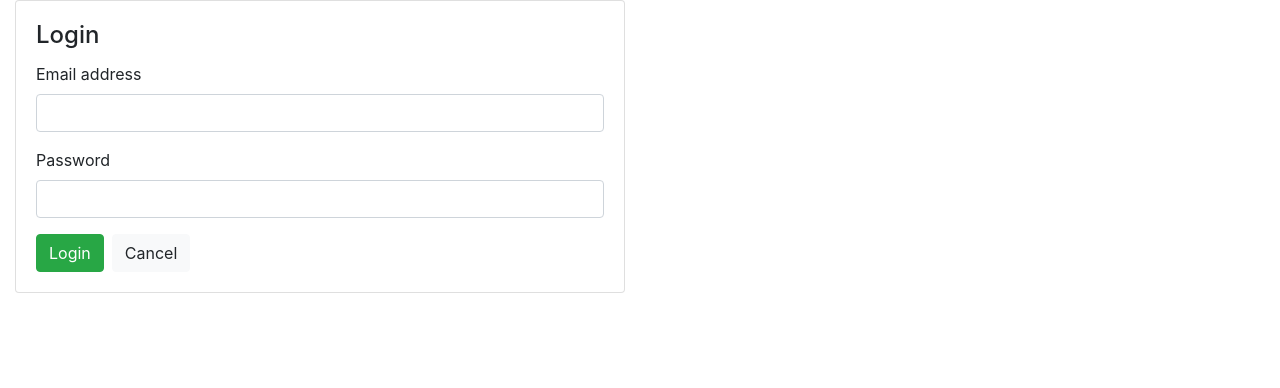
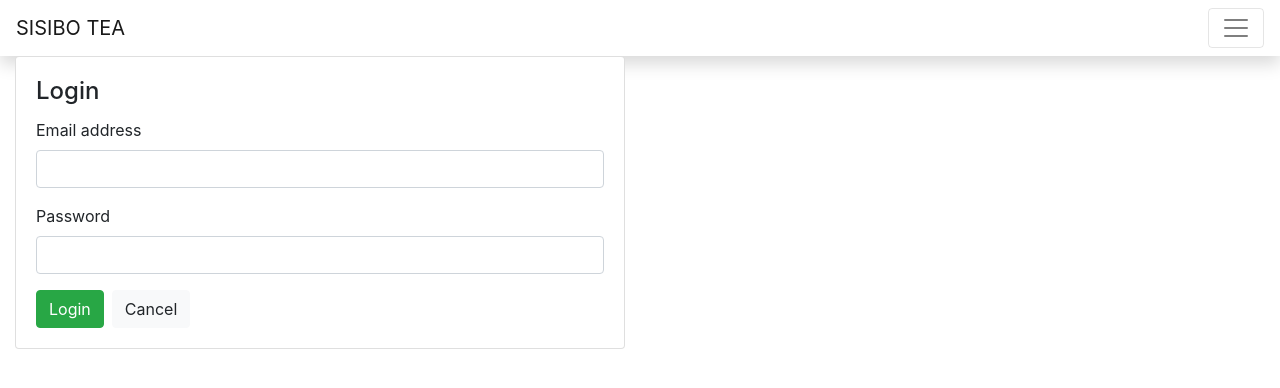
Before and after one commit to solvitlabs/sisibo-tea-frontend, a Vue app: page /login in a window 1280 px wide. Shown: the top 388 px of the page. Built offline with nearby package versions, Linux system fonts and the light colour scheme.

Commit message:
refactor: Add navbar to login page

```diff
--- a/src/views/Login.vue
+++ b/src/views/Login.vue
@@ -1,4 +1,6 @@
 <template>
+  <div>
+    <Navbar />
     <div class="col-md-6 grid-margin stretch-card">
       <div class="card">
         <form class="forms-sample" @submit.prevent="login">
@@ -31,11 +33,17 @@
         </form>
       </div>
     </div>
+  </div>
 </template>
 
 <script>
+import Navbar from "../layout/Navbar";
+
 export default {
   name: "login",
+  components: {
+    Navbar,
+  },
   data() {
     return {
       email: null,
```
Lines whose indentation alone changed are shown as unchanged.
